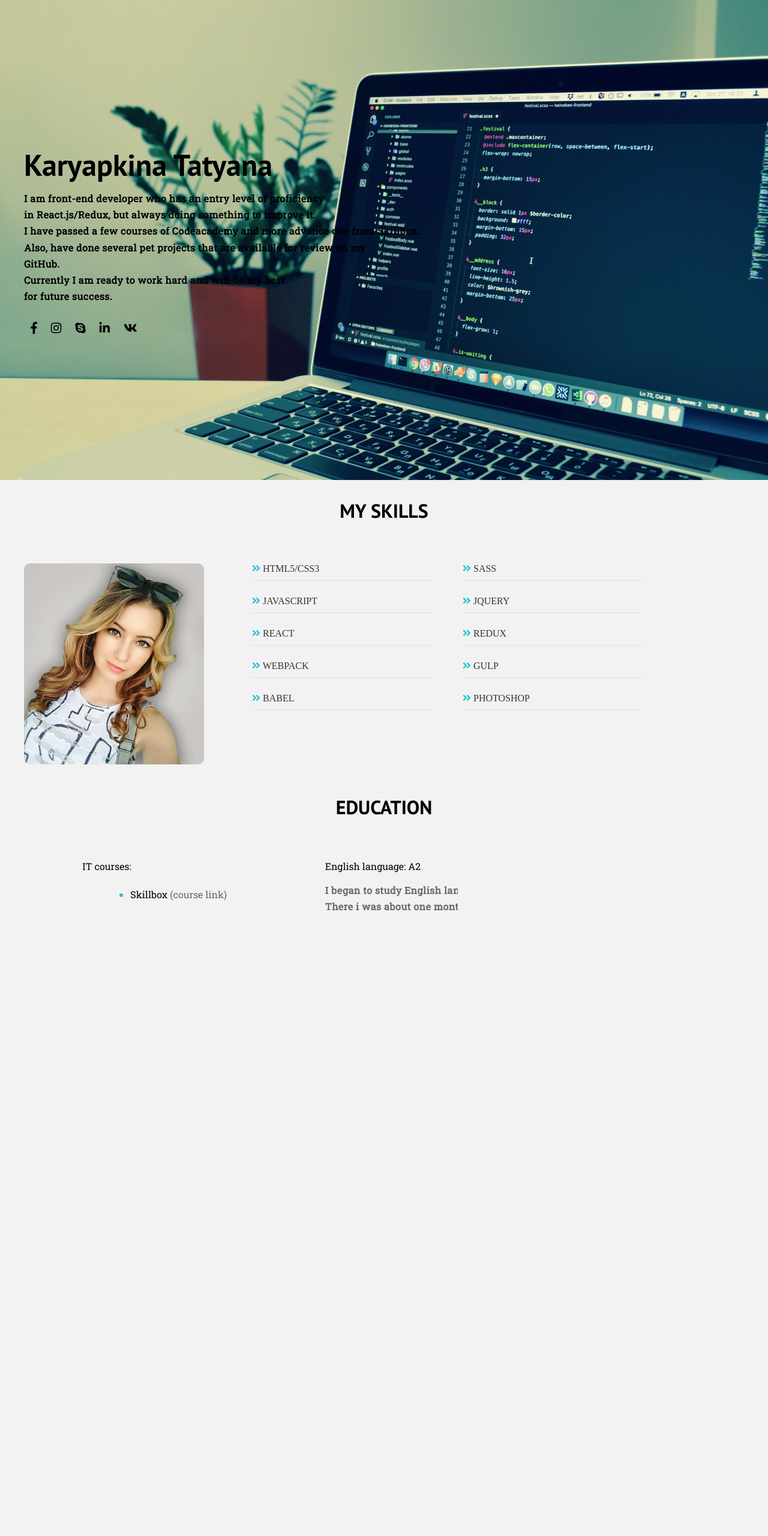
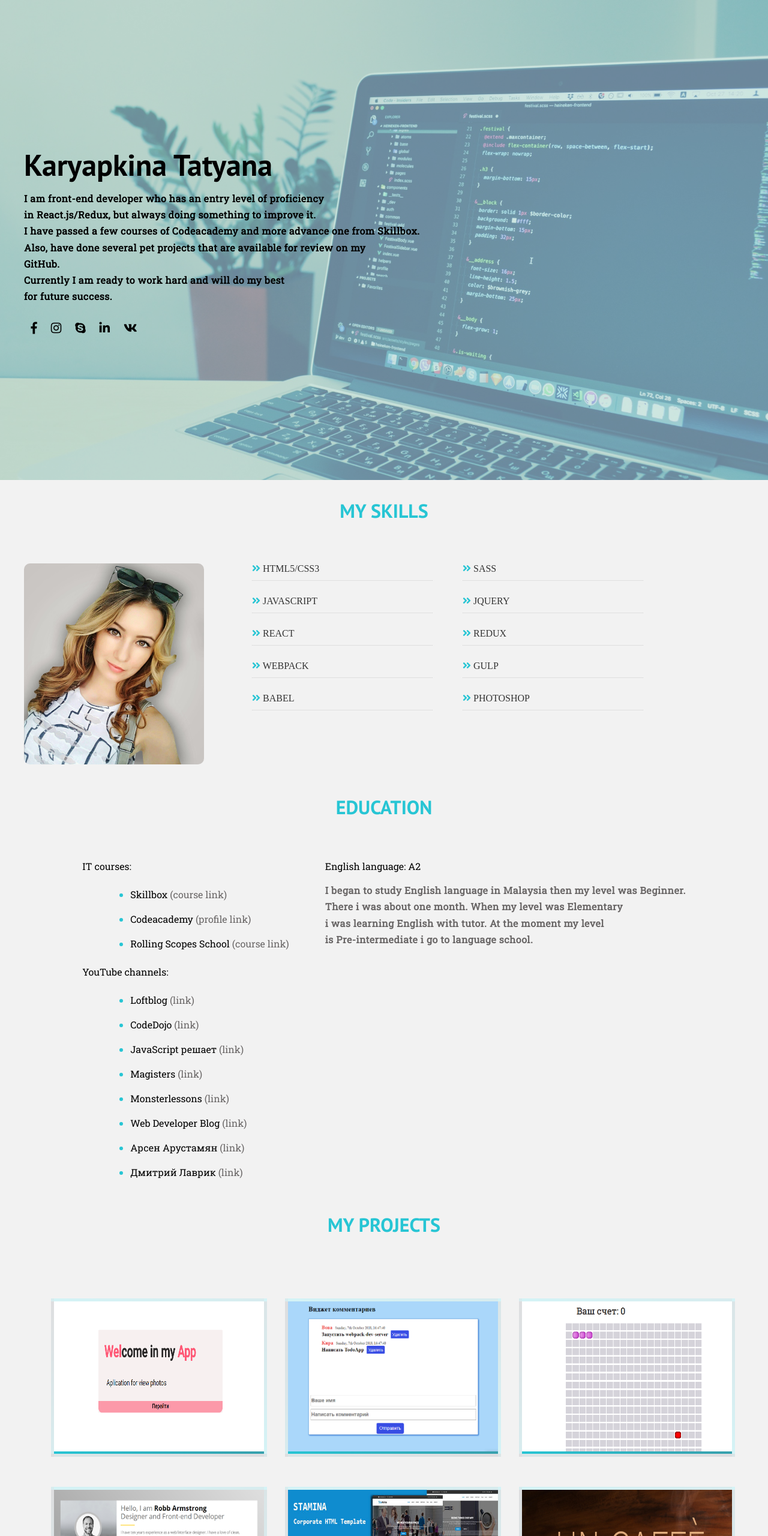
Before and after one commit to Tanya98/codeJam, a plain HTML site: page index.html in a window 1280 px wide. Shown: the top 2560 px of the page at 60% size. Drawn offline with Linux system fonts and the light colour scheme.

Commit message:
style: changed styles header

```diff
--- a/css/media.css
+++ b/css/media.css
@@ -5,7 +5,13 @@
 }
 
 @media all and (max-width:816px) {
-    .information-block{
+    .information-block {
         flex-wrap: wrap;
     }
 }
+
+@media all and (max-width:360px) {
+    .dws-wrapper{
+        width: 300px;
+    }
+}
--- a/css/style.css
+++ b/css/style.css
@@ -18,6 +18,16 @@ body {
     overflow: hidden;
     background-position: center 60%;
     background-attachment: fixed;
+}
+
+.color-overlay {
+    position: absolute;
+    top: 0;
+    left: 0;
+    background-color: #b3dce9;
+    width: 100%;
+    height: 100vh;
+    opacity: 0.6;
 }
 
 .container {
@@ -97,6 +107,7 @@ body {
     text-align: center;
     margin-top: 30px;
     font-family: var(--font-family-Sans-serif);
+    color: var(--color-subtitle);
 }
 
 .information-block {
@@ -162,7 +173,7 @@ a:hover {
     width: 350px;
     position: relative;
     border: solid 5px rgba(255, 255, 255, 0.8);
-    background: linear-gradient(20deg, #f00, #00f);
+    background: linear-gradient(20deg, var(--color-subtitle), rgb(89, 89, 97));
     overflow: hidden;
     margin-left: 30px;
     margin-top: 50px;
@@ -212,14 +223,14 @@ a:hover {
 .dws-wrapper a:before {
     right: 0;
     bottom: -100%;
-    background: rgba(230, 12, 50, 0.8);
+    background: var(--color-subtitle);
     transform: skew(-45deg) translateX(100%);
 }
 
 .dws-wrapper a:after {
     left: 0;
     top: -100%;
-    background: rgba(11, 72, 174, 0.8);
+    background: rgb(89, 89, 97);
     transform: skew(135deg) translateX(-100%);
 }
 
--- a/index.html
+++ b/index.html
@@ -16,6 +16,7 @@
 
 <body>
     <header class="header">
+            <div class="color-overlay"></div>
         <div class="container">
             <h1>Karyapkina Tatyana</h1>
             <span class="summary-text">I am front-end developer who has an entry level of proficiency
```
